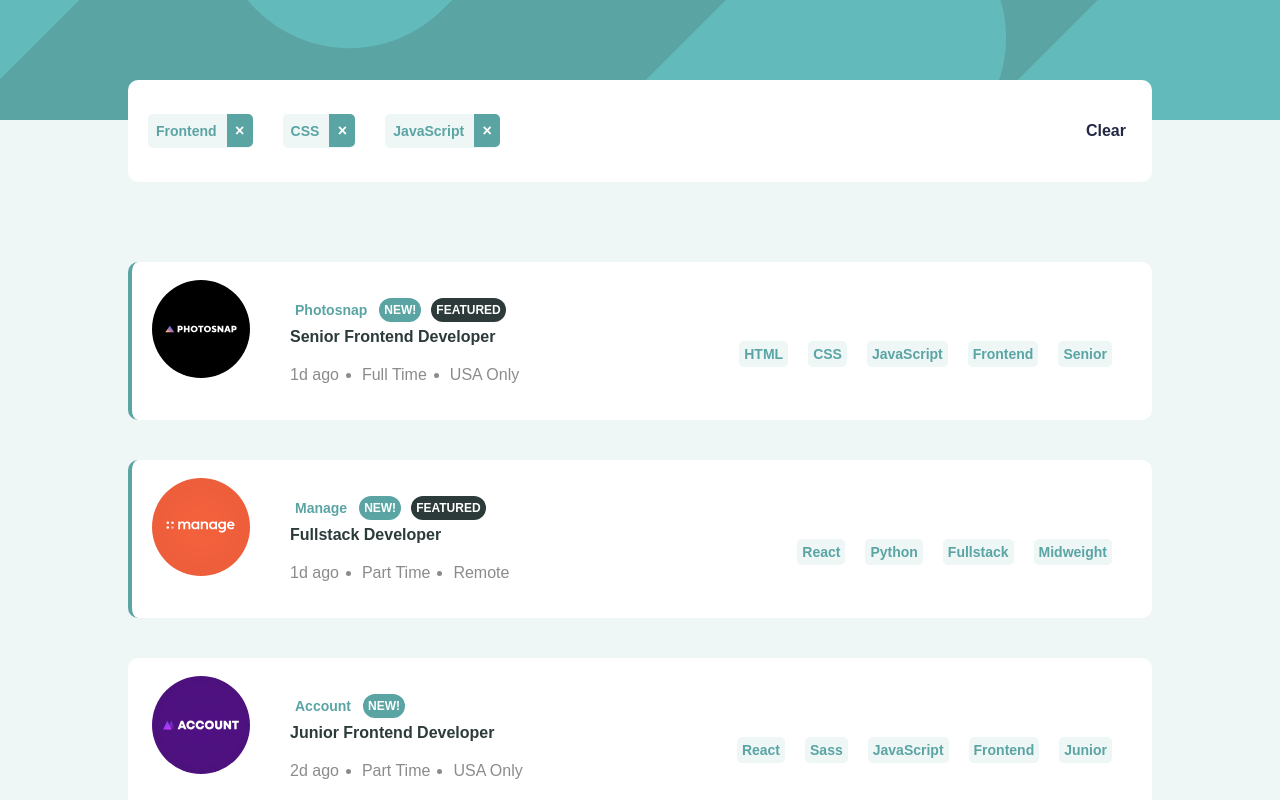
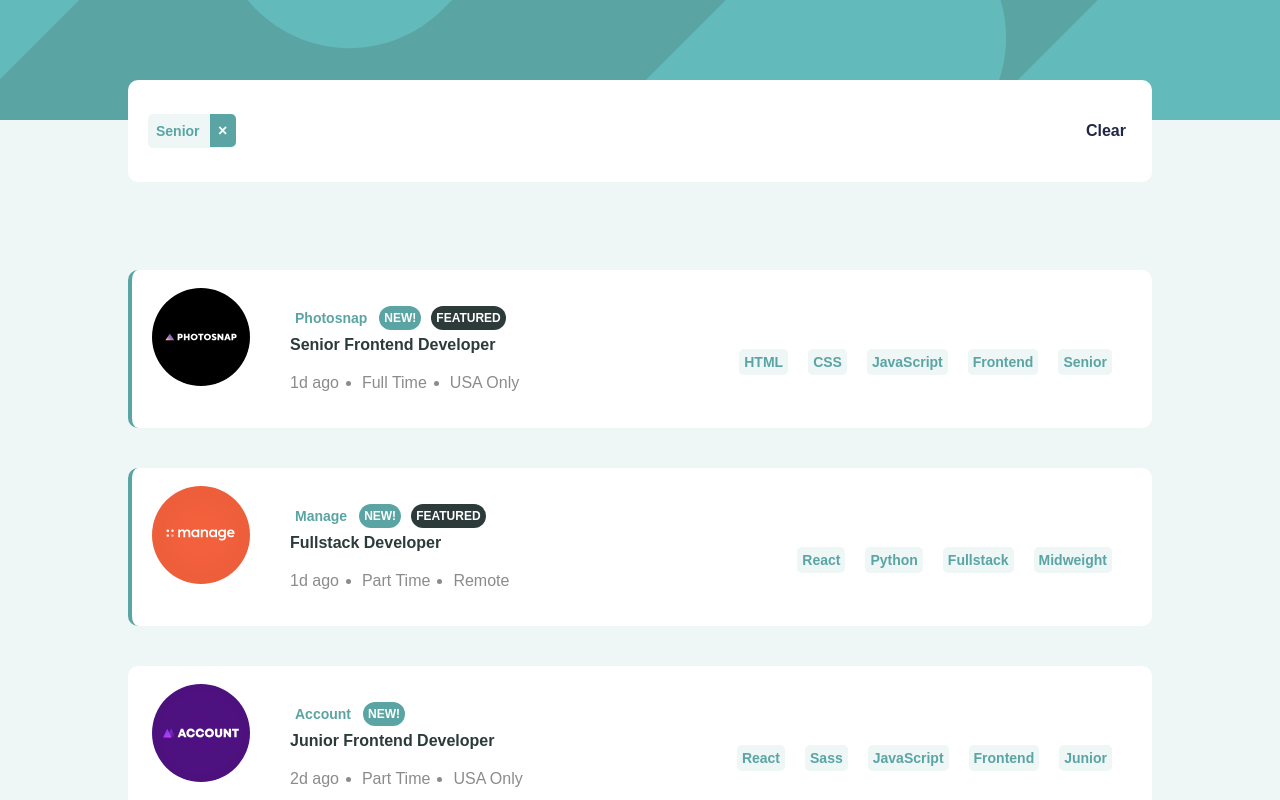
Before and after one commit to Vanneka/static-job-listings, a plain HTML site: page index.html in a window 1280 px wide. Both pictures are taken after a click on the item "Senior". Shown: the top 800 px of the page. Drawn offline with Linux system fonts and the light colour scheme.

Commit message:
added the select filter function and clear filter items function

```diff
--- a/app.js
+++ b/app.js
@@ -11,18 +11,18 @@ window.addEventListener('load', fetchData()
 
 //functions
 // fetch data from local json file
-function fetchData(){
+function fetchData() {
     let localFile = 'data.json'
     fetch(localFile)
-    .then((res)=> {
+        .then((res) => {
             return res.json()
         })
-    .then((data)=>{
+        .then((data) => {
             // output the data here
             let resultSection = document.querySelector('.all-cards');
             data.forEach(item => {
                 job = {
-                companyName:item.company,
+                    companyName: item.company,
                     companyLogo: item.logo,
                     jobPosition: item.position,
                     jobLocation: item.location,
@@ -32,35 +32,7 @@ function fetchData(){
                     newJob: item.new,
                     jobCategory: [...item.tools, ...item.languages, item.role, item.level]
                 }
-
-            // loop through the array of tools and role, output it as a ul element
-            function toolsLoop(arrayItems) {
-              let ul = document.createElement('ul')
-              ul.setAttribute('id', 'tech-list')
-              arrayItems.forEach((arrayItem) => {
-                  let li = document.createElement('li')
-                  li.setAttribute('class', 'tech')
-                  li.innerText = arrayItem
-                  ul.appendChild(li)
-              })
-              // will return the HTML of the item object
-               return ul.outerHTML
-          }
-
-          // function to display new or featured
-          function isTrue(arrayVal, innerValue, classValue) {
-            let newUl = document.createElement('ul')
-            newUl.setAttribute('class', 'is-true')
-            if (arrayVal === true) {
-                let newLi = document.createElement('li');
-                newLi.innerText = innerValue;
-                newLi.setAttribute('class', classValue)
-                newUl.appendChild(newLi)
-            }
-            return newUl.outerHTML
-        }
-
-            resultSection.innerHTML+= `
+                resultSection.innerHTML += `
             <div class="job-card card">
         <!--    card-img section    -->
         <img src="${job.companyLogo}" alt="company-logo" class="card-img">
@@ -85,7 +57,6 @@ function fetchData(){
         <li class="job-location">${job.jobLocation}</li>
         </ul>
         </div>
-
         </div>
         <!--    job info section    -->
 
@@ -95,23 +66,42 @@ function fetchData(){
         </div>
         <!--    tech-stack section    -->
         </div>`
+
+        //ADDING THE FEATURED BORDER LINE
                 let jobCards = document.querySelectorAll('.job-card')
-            jobCards.forEach(jobCard =>{
-                if(job.featuredJob == true){
+                jobCards.forEach(jobCard => {
+                    if (job.featuredJob == true) {
                         jobCard.classList.add('featured')
                     }
                 })
             });
+
+            //THE FILTER SECTION
             let filterCats = document.querySelectorAll('.tech');
+            let setStorage = new Set();
             filterCats.forEach(filterCat => {
-                 filterCat.addEventListener('click', ()=>{
+                filterCat.addEventListener('click', () => {
                     // this will get the innertext of all items inside the filter category
-                   console.log(filterCat.innerText)
+                    setStorage.add(filterCat.innerText)
+                    filterSection.innerHTML = categoryLoop(setStorage)
+                    bannerSection.style.display = 'flex';
+                    //                    console.log()
                 })
             });
+
+            // THE BANNER SECTION
+            let bannerSection = document.querySelector('.the-filter')
+            let filterSection = document.querySelector('.fil')
+            let clrBtn = document.getElementById('clear-btn')
+            //bannerSection.innerHTML = "";
+            // eventListeners
+            clrBtn.addEventListener('click', () => {
+                bannerSection.style.display = "none";
+                setStorage.clear();
+            })
         })
         .catch(
-        (err)=>{
+            (err) => {
                 console.log(err)
             }
         )
@@ -121,3 +111,47 @@ function fetchData(){
 // flter the items based on tech stack needed ie category
 // Click on a filter term, collect the innerTextand assign it as a search term
 // Use the term to filter the terms
+
+
+// loop through the array of tools and role, output it as a ul element
+function toolsLoop(arrayItems) {
+    let ul = document.createElement('ul')
+    ul.setAttribute('id', 'tech-list')
+    arrayItems.forEach((arrayItem) => {
+        let li = document.createElement('li')
+        li.setAttribute('class', 'tech')
+        li.innerText = arrayItem
+        ul.appendChild(li)
+    })
+    // will return the HTML of the item object
+    return ul.outerHTML
+}
+
+// function to display new or featured if true
+function isTrue(arrayVal, innerValue, classValue) {
+    let newUl = document.createElement('ul')
+    newUl.setAttribute('class', 'is-true')
+    if (arrayVal === true) {
+        let newLi = document.createElement('li');
+        newLi.innerText = innerValue;
+        newLi.setAttribute('class', classValue)
+        newUl.appendChild(newLi)
+    }
+    return newUl.outerHTML
+}
+
+
+//loop through the set and output the li elements to the banner
+
+function categoryLoop(setItem) {
+    let section = document.createElement('section')
+    section.setAttribute('class', 'filter')
+    setItem.forEach((sItem) => {
+        let p = document.createElement('p')
+        p.setAttribute('class', 'tech')
+        p.innerText = sItem;
+        section.appendChild(p)
+    })
+    // will return the HTML of the item object
+    return section.outerHTML
+}
--- a/index.html
+++ b/index.html
@@ -18,14 +18,12 @@
         <div class="green-card"></div>
         <!--    filter-tags section    -->
         <div class="the-filter">
-      <section class="filter">
-        <p class="tech-stack-bg filter-term">Frontend</p>
-        <p class="tech-stack-bg filter-term">CSS</p>
-        <p class="tech-stack-bg filter-term">JavaScript</p>
-      </section>
+            <div class="fil">
+
+            </div>
 
             <div class="clear-btn">
-        <button class="btn">Clear</button>
+                <button class="btn " id="clear-btn">Clear</button>
             </div>
         </div>
         <!--    filter-tags section    -->
@@ -37,9 +35,7 @@
 
     </section>
     <!--    CARDS ENDS HERE    -->
-</body>
-
-</html>
+</body></html>
 <script src="app.js"></script>
 <!--STANDARD COMMENT FORMAT DOWN HERE-->
 <!--    HEADER BEGINS HERE    -->
--- a/scss/style.scss
+++ b/scss/style.scss
@@ -55,8 +55,8 @@ header {
         margin: 0 20px;
         padding: 20px;
         border-radius: 10px;
-        // display: none;
-        display: flex;
+        display: none;
+        // display: flex;
         align-items: center;
         justify-content: space-between;
 
@@ -128,7 +128,7 @@ header {
         position: relative;
         padding-top: 35px;
         margin-bottom: 40px;
-        margin-top: 30px;
+        margin-top: 38px;
 
         img {
             position: absolute;
```
Also changed, not shown: css/style.min.css, 1 other file. Lines whose indentation alone changed are shown as unchanged.
